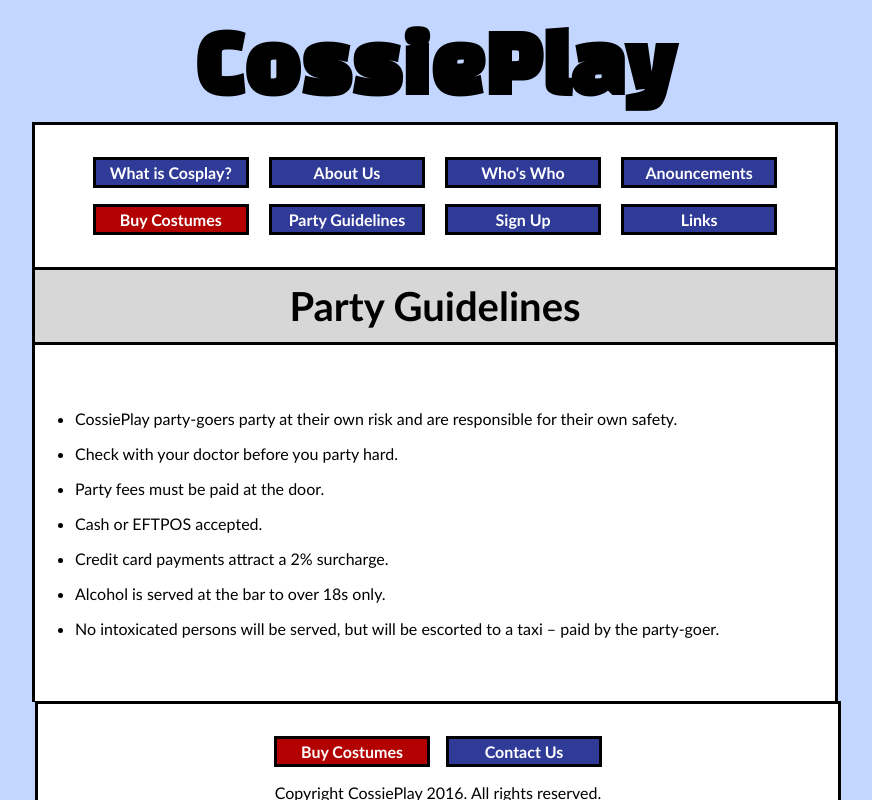
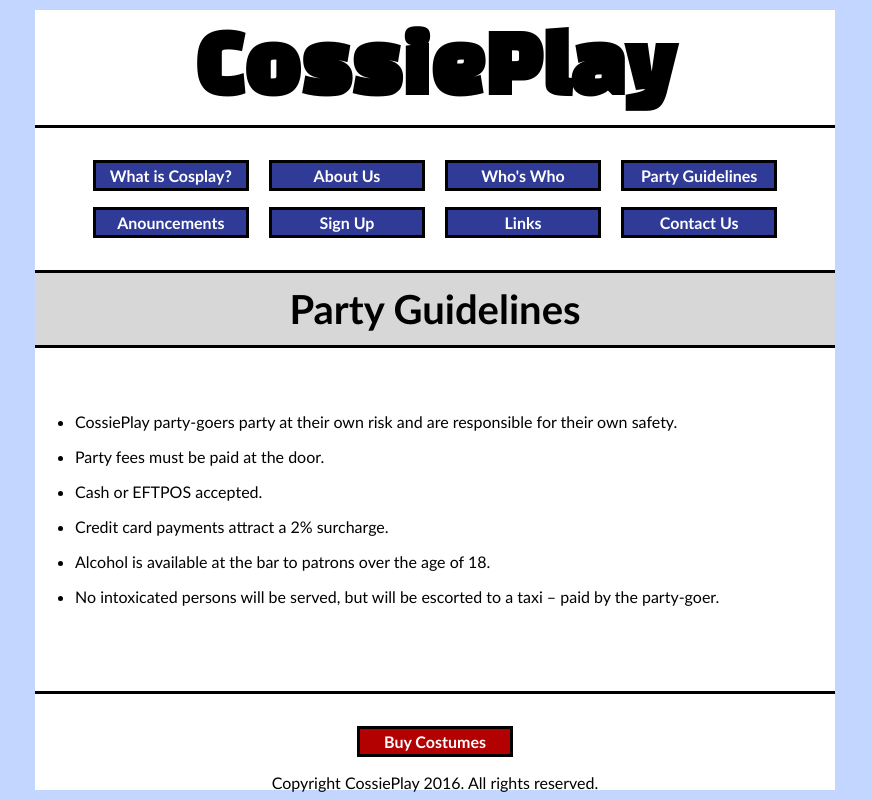
Before and after one commit to Agius90/CP1406-Task-1, a plain HTML site: page guidelines.html in a window 1280 px wide. Shown: the whole page, without its empty margins (205-1077 px from the left). Drawn offline with Linux system fonts and the light colour scheme.

Commit message:
CSS Update
Adjusted CSS layout

```diff
--- a/guidelines.html
+++ b/guidelines.html
@@ -11,22 +11,22 @@
 
 <body>
 
-	<h1>CossiePlay</h1>
+	<div class="container">
 
-<div class="container">
+		<div><a href="index.html"><h1>CossiePlay</h1></a></div>
 
-    <div class="nav">
+    	<div class="nav">
         <p>
         <a href="whatiscosplay.html"><span class="button">What is Cosplay?</span></a>
         <a href="aboutus.html"><span class="button">About Us</span></a>
         <a href="staff.html"><span class="button">Who's Who</span></a>
-        <a href="announcements.html"><span class="button">Anouncements</span></a></p>
+        <a href="guidelines.html"><span class="button">Party Guidelines</span></a></p>
 
         <p>
-        <a href="costumes.html"><span class="redbutton">Buy Costumes</span></a>
-        <a href="guidelines.html"><span class="button">Party Guidelines</span></a>
+        <a href="announcements.html"><span class="button">Anouncements</span></a>
         <a href="signup.html"> <span class="button">Sign Up</span></a>
-        <a href="links.html"> <span class="button">Links</span></a></p>
+        <a href="links.html"> <span class="button">Links</span></a>
+        <a href="contactus.html"><span class="button">Contact Us</span></a></p>
     </div>
 
     <div>
@@ -36,17 +36,16 @@
     <div class="content">
       <ul>
       <p><li>CossiePlay party-goers party at their own risk and are responsible for their own safety.</li></p>
-      <p><li>Check with your doctor before you party hard.</li></p>
       <p><li>Party fees must be paid at the door.</li></p>
       <p><li>Cash or EFTPOS accepted.</li></p>
       <p><li>Credit card payments attract a 2% surcharge.</li></p>
-      <p><li>Alcohol is served at the bar to over 18s only.</li></p>
+      <p><li>Alcohol is available at the bar to patrons over the age of 18.</li></p>
       <p><li>No intoxicated persons will be served, but will be escorted to a taxi – paid by the party-goer.</li></p>
       </ul>
      </div>
 
     <div class="footer">
-    	<p><a href="costumes.html"><span class="redbutton">Buy Costumes</span></a><a href="contactus.html"><span class="button">Contact Us</span></a></p>
+    	<p><a href="costumes.html"><span class="redbutton">Buy Costumes</span></a></p>
     	Copyright CossiePlay 2016. All rights reserved.
     </div>
 </div>
--- a/style.css
+++ b/style.css
@@ -1,19 +1,17 @@
 @charset "utf-8";
-@import url("style2.css");
 html {
 	font-family: "Gill Sans", "Gill Sans MT", "Myriad Pro", "DejaVu Sans Condensed", Helvetica, Arial, sans-serif;
 	background-color: #C2D6FF;
 }
 
 .container {
-	min-height: 100%;
-	position: relative;
+	min-height:100%;
+    position:relative;
 	background-color: #FFFFFF;
 	border-color: #000000;
 	width: 800px;
 	margin-left: auto;
 	margin-right: auto;
-	border-style: solid solid none;
 }
 
 .button {
@@ -59,11 +57,21 @@ html {
 }
 
 h1 {
-	text-align:center;
+	display: block;
+	height: 1em;
+	border-bottom-color: #000000;
+	border-bottom-style: solid;
+	background-color: #FFFFFF;
+	margin-left: auto;
+	margin-right: auto;
+	text-align: center;
 	font-family: 'Changa One', cursive;
-	font-size:6em;
+	font-size: 6em;
 	margin-top: 10px;
-	margin-bottom: 10px;
+	padding-bottom: .2em;
+	margin-bottom: 0;
+	color: #000000;
+	text-indent: 0px;
 }
 
 
@@ -82,20 +90,21 @@ h2 {
 	}
 
 .content {
-	height: auto;
-	position:relative;
-    top:0;
+	height: 100%;
+	position:fixed;
+    top:em;
 	bottom: auto;
     width: 800px;
 	background-color: #FFFFFF;
 	padding-top: 3em;
 	padding-bottom: 3em;
+
 }
 
 .footer {
 	height: 5em;
 	position: fixed;
-	bottom: 0;
+	bottom: 0px;
 	width: 800px;
 	text-align: center;
 	background-color: #FFFFFF;
@@ -103,8 +112,10 @@ h2 {
 	border-top-color: #000000;
 	padding-bottom: 0em;
 	padding-top: 1em;
-	border-right-style: solid;
-	border-right-color: #000000;
-	border-left-style: solid;
-	border-left-color: #000000;
+	border-bottom: 10px solid #C2D6FF;
+
 }
+
+a:link {
+    text-decoration: none;
+}
```
